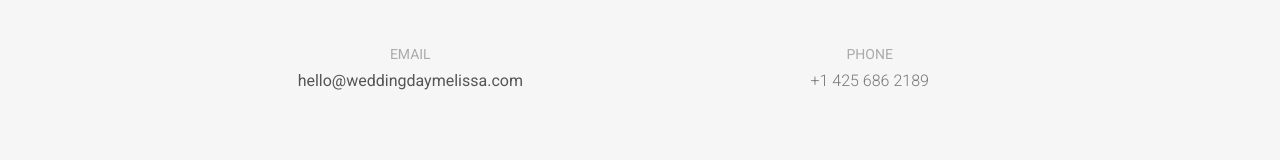
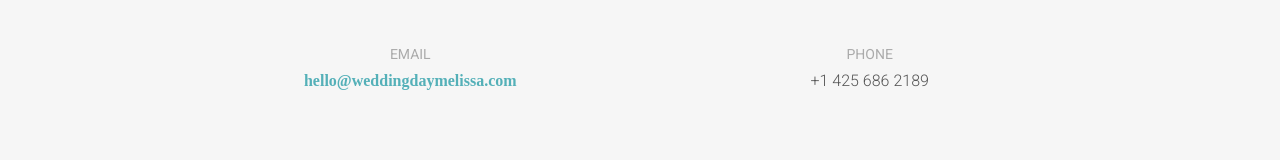
Before and after one commit to immelissac/immelissac.github.io, a plain HTML site: page index.html in a window 1280 px wide. Shown: the part 1723-1883 px from the top of the page. Drawn offline with Linux system fonts and the light colour scheme; a web font is replaced by a local one.

Commit message:
Update to contact

```diff
--- a/index.html
+++ b/index.html
@@ -111,11 +111,13 @@
     <div class="col-lg-12 text-center">
       <div class="contact-item"> <span>Email</span>
         <p>
-          <a href="mailto:hello@weddingdaymelissa.com">hello@weddingdaymelissa.com</a>
+          <a href="mailto:hello@weddingdaymelissa.com" style="font-family:Antic Didone; font-weight: 600; color: #54b0b8">hello@weddingdaymelissa.com</a>
         </p>
       </div>
       <div class="contact-item"> <span>Phone</span>
-        <p> +1 425 686 2189</p>
+        <p>
+          <a href="tel:+14256862189" style="font-family:'Roboto', sans-serif; font-weight: 300">+1 425 686 2189</a>
+        </p>
       </div>
       <div class="contact-item"> <span>WeddingWire</span>
         <p>
```
